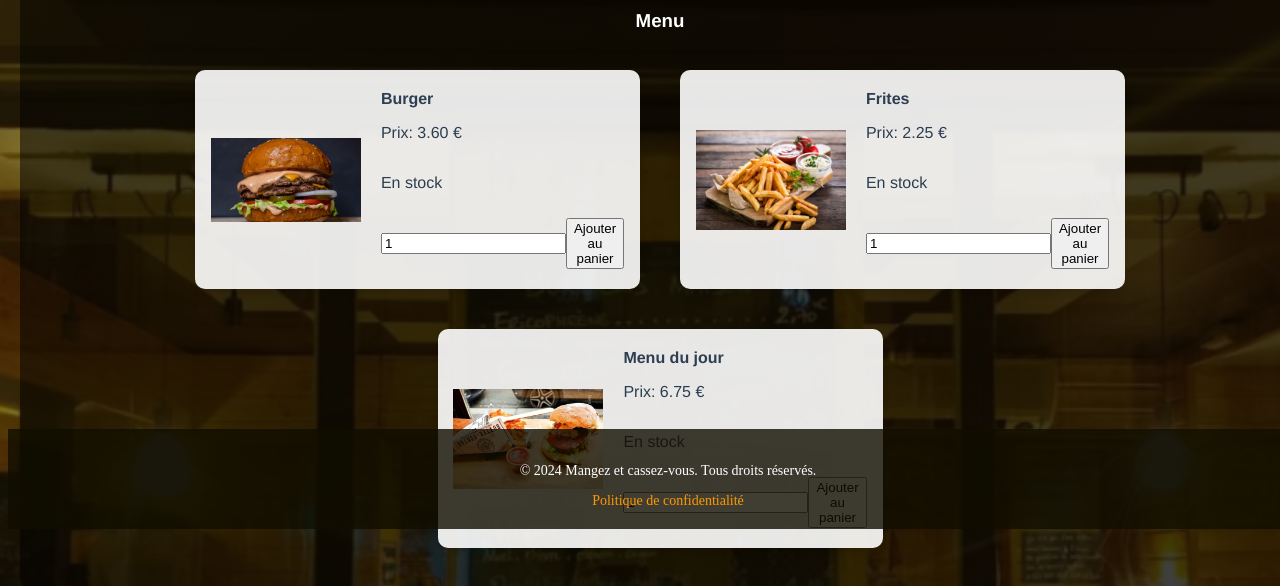
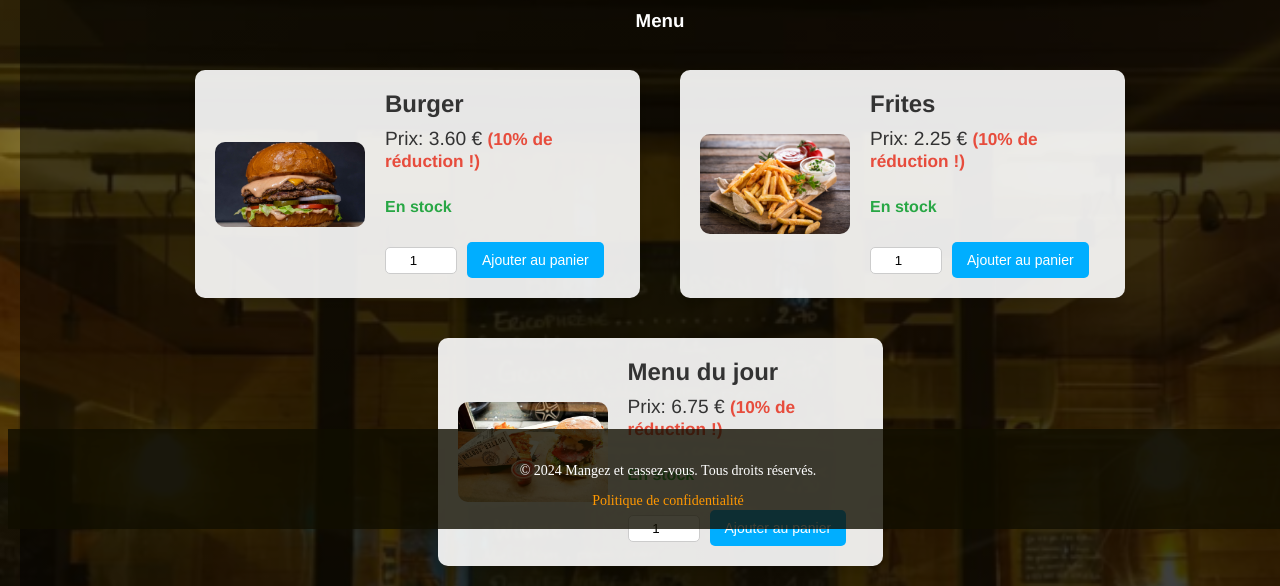
Before and after one commit to mortalla23/Projet_Vue_Js, a Vue app: page / in a window 1280 px wide. Shown: the part 271-857 px from the top of the page. Built offline with nearby package versions, Linux system fonts and the light colour scheme.

Commit message:
Adding some modifications sur homeView

```diff
--- a/src/components/MenuItem.vue
+++ b/src/components/MenuItem.vue
@@ -3,53 +3,48 @@
     <img class="menu-item__image" :src="image.source" :alt="image.alt"/>
     <div class="menu-item__details">
       <h4>{{ label }}</h4>
-      <p>
+      <p class="menu-item__price">
         Prix: {{ generatedPrice }} €
-				<!-- <span v-if="onSale">(10% de réduction !)</span> -->
+        <span v-if="onSale" class="on-sale">(10% de réduction !)</span>
       </p>
-      <p v-if="inStock">En stock</p>
-      <p v-else>En rupture de stock</p>
-      <div>
-        <!-- <label for="add-quantity">Quantité :{{ localQuantity }}</label> -->
-        <input v-model.number="localQuantity" id="add-quantity" type="number" />
-        <BaseButton @click="updateShop(localQuantity)">Ajouter au panier</BaseButton>
+      <p v-if="inStock" class="menu-item__stock">En stock</p>
+      <p v-else class="menu-item__out-stock">En rupture de stock</p>
+      <div class="menu-item__actions">
+        <input v-model.number="localQuantity" id="add-quantity" type="number" class="quantity-input" min="1"/>
+        <BaseButton @click="updateShop(localQuantity)" class="add-to-cart-btn">Ajouter au panier</BaseButton>
       </div>
     </div>
   </div>
 </template>
+
 <script>
 import BaseButton from "./BaseButton.vue"
+
 export default {
-
   name: 'MenuItem',
   components: {
     BaseButton
   },
   props: {
-
     image: {
       type: Object,
-    required:true
-
+      required: true
     },
     inStock: {
-    type:Boolean,
-    required:true
-
+      type: Boolean,
+      required: true
     },
     label: {
-    type:String,
-    required:true
-
+      type: String,
+      required: true
     },
     quantity: {
-    type:Number,
-    default:0
-
+      type: Number,
+      default: 0
     },
     price: {
-    type:Number,
-    required:true
+      type: Number,
+      required: true
     }
   },
   data() {
@@ -59,12 +54,9 @@ export default {
     }
   },
   methods: {
-
-    updateShop(quantity){
+    updateShop(quantity) {
       this.$emit("add-items-to-cart", quantity)
     }
-
-
   },
   computed: {
     generatedPrice() {
@@ -77,49 +69,103 @@ export default {
   },
   beforeMount() {
     const today = new Date().getDate()
-
     if (today % 2 === 0) {
       this.onSale = true
     }
   }
 }
 </script>
+
 <style lang="scss" scoped>
 .menu-item {
   display: flex;
-  justify-content: center; /* Centrer horizontalement */
-  align-items: center; /* Centrer verticalement */
-  width: 100%;
-  margin-bottom: 30px;
+  justify-content: space-between;
+  align-items: center;
+  background-color: #fff;
+  border-radius: 10px;
+  box-shadow: 0 4px 8px rgba(0, 0, 0, 0.1);
+  padding: 20px;
+  transition: transform 0.2s ease-in-out;
+  margin-bottom: 20px;
 
+  &:hover {
+    transform: scale(1.05);
+    box-shadow: 0 6px 12px rgba(0, 0, 0, 0.2);
+  }
 
   &__image {
-  max-width: 150px; /* Ajustez cette valeur selon vos besoins */
+    max-width: 150px;
     height: auto;
     object-fit: cover;
-  margin-right: 20px; /* Ajouter un espace entre l'image et le texte */
+    border-radius: 10px;
+    margin-right: 20px;
   }
 
   &__details {
     display: flex;
     flex-direction: column;
-  align-items: flex-start;
+    justify-content: space-between;
     max-width: 300px;
-
+    width: 100%;
+  }
 
   h4 {
     margin: 0;
+    font-size: 1.5em;
+    font-weight: bold;
+    color: #333;
   }
 
- div {
+  &__price {
+    margin: 10px 0;
+    font-size: 1.2em;
+    color: #333;
+
+    .on-sale {
+      color: #e74c3c;
+      font-size: 0.9em;
+      font-weight: bold;
+    }
+  }
+
+  &__stock {
+    color: #28a745;
+    font-weight: bold;
+  }
+
+  &__out-stock {
+    color: #e74c3c;
+    font-weight: bold;
+  }
+
+  &__actions {
     display: flex;
     align-items: center;
     margin-top: 10px;
-}
 
- label {
+    .quantity-input {
+      width: 60px;
+      padding: 5px;
       margin-right: 10px;
+      border: 1px solid #ccc;
+      border-radius: 5px;
+      text-align: center;
     }
   }
 }
+
+.add-to-cart-btn {
+  background-color: #00aeff;
+  color: white;
+  border: none;
+  padding: 10px 15px;
+  font-size: 14px;
+  cursor: pointer;
+  border-radius: 5px;
+  transition: background-color 0.2s ease-in-out;
+
+  &:hover {
+    background-color: #007bff;
+  }
+}
 </style>
```
Lines whose indentation alone changed are shown as unchanged.
